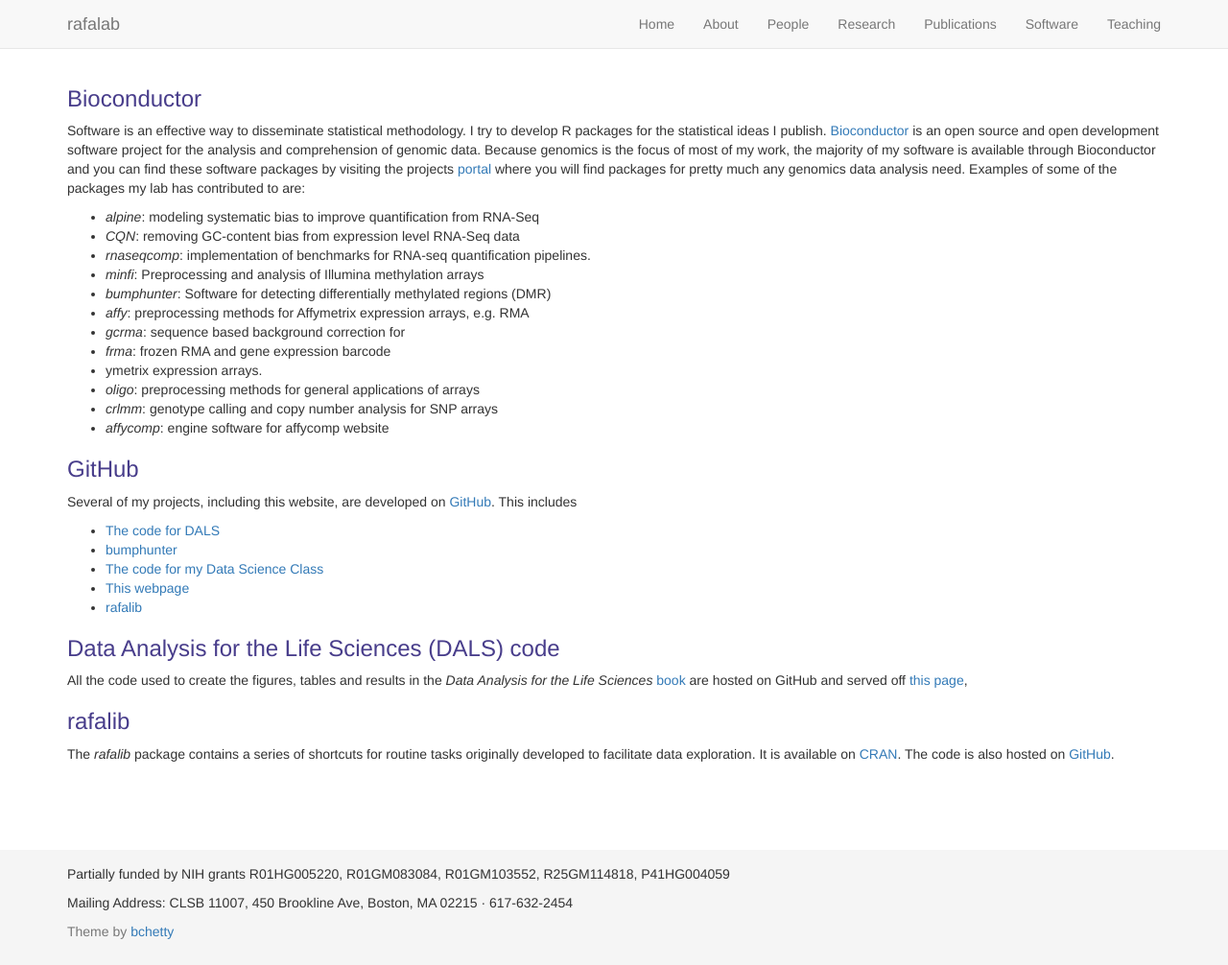
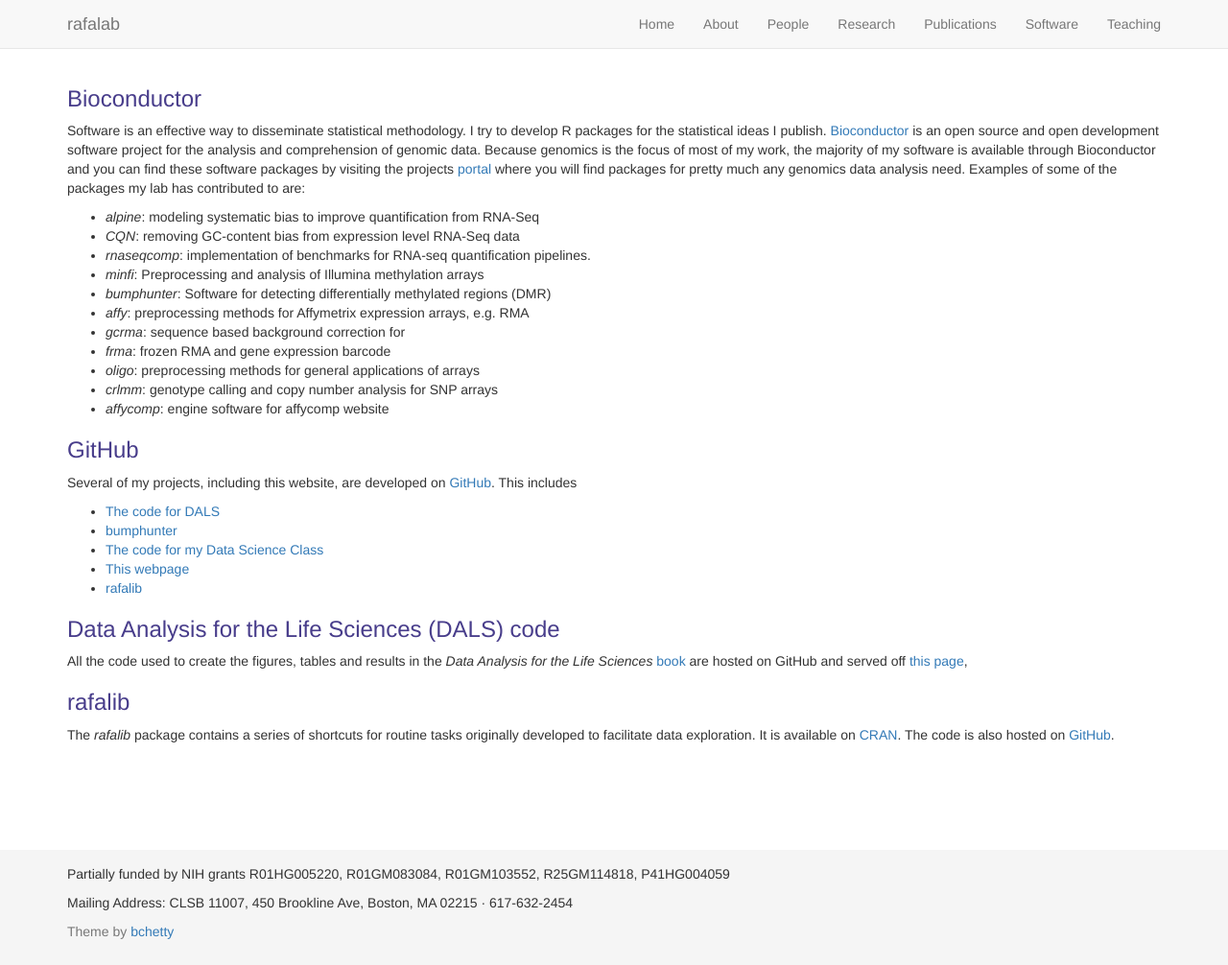
Before and after one commit to rafalab/rafalab.github.io, a Jekyll site: the page built from pages/software.md, in a window 1280 px wide and 1006 px high. Shown: the whole window at 96% size. Built offline with Jekyll 4.4.1, drawn with Linux system fonts in a browser that asks for light colours; nearby versions of some CDN libraries.

Commit message:
minor edits

```diff
--- a/pages/software.md
+++ b/pages/software.md
@@ -23,7 +23,6 @@ packages my lab has contributed to are:
 -  _affy_: preprocessing methods for Affymetrix expression arrays, e.g. RMA
 - _gcrma_: sequence based background correction for
 - _frma_: frozen RMA and gene expression barcode
-- ymetrix expression arrays.
 - _oligo_: preprocessing methods for general applications of arrays
 - _crlmm_: genotype calling and copy number analysis for SNP arrays
 - _affycomp_: engine software for affycomp website
```
